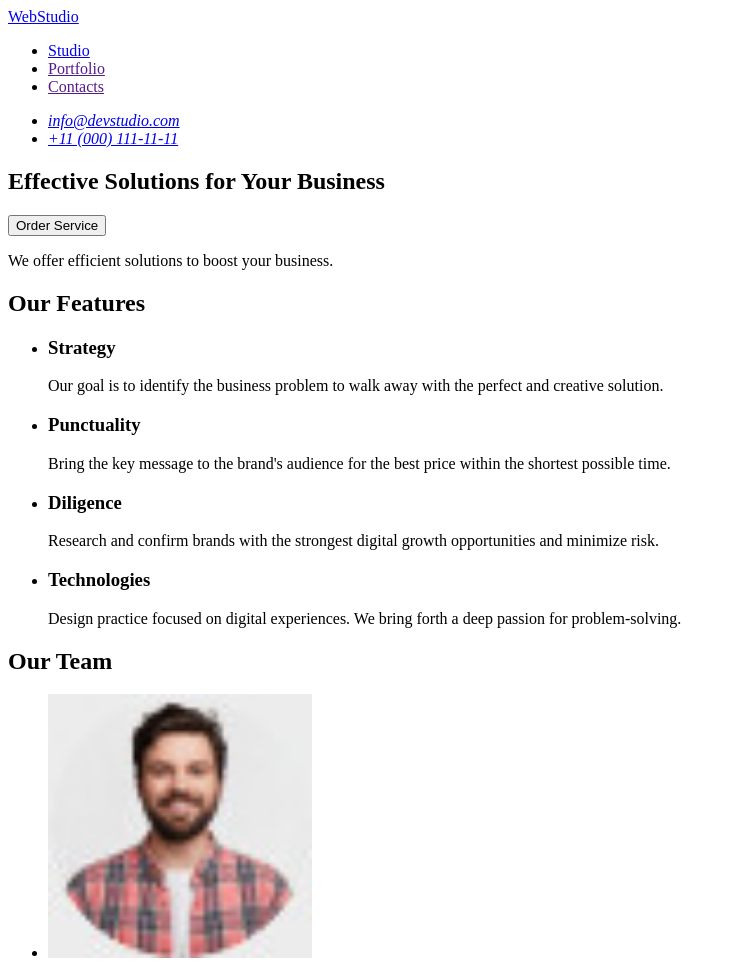
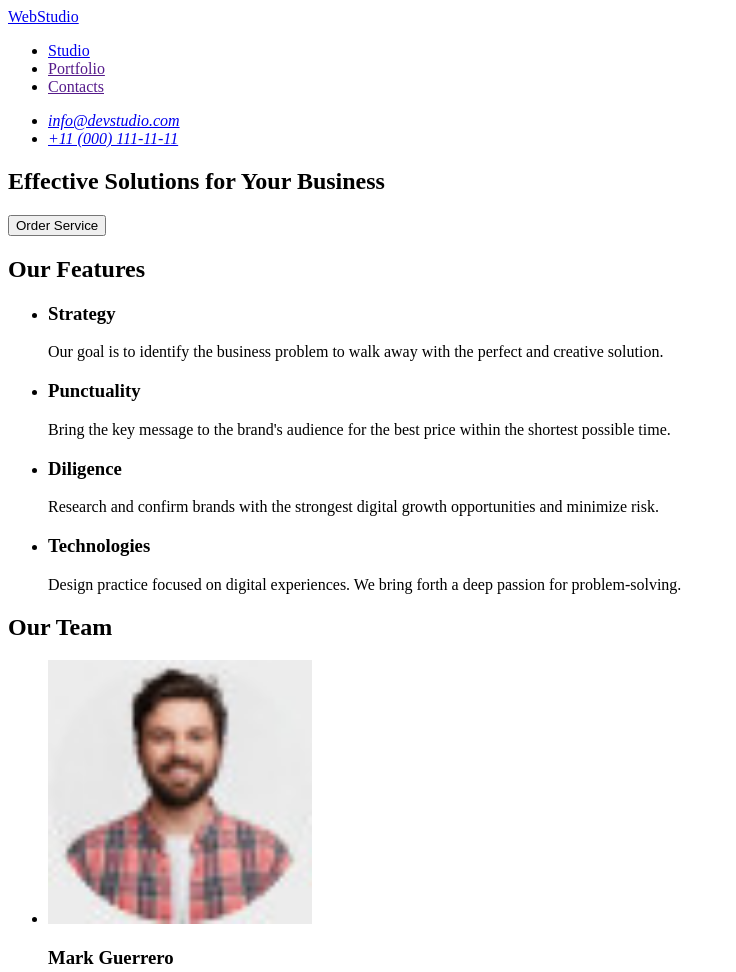
Before and after one commit to Urij84/goit-markup-hw-01, a plain HTML site: page index.html in a window 1280 px wide. Shown: the top 972 px of the page, without its empty margins (0-736 px from the left). Drawn offline with Linux system fonts and the light colour scheme.

Commit message:
fix: correct hero section children structure

```diff
--- a/index.html
+++ b/index.html
@@ -31,7 +31,6 @@
       <section>
         <h1>Effective Solutions for Your Business</h1>
         <button type="button">Order Service</button>
-        <p>We offer efficient solutions to boost your business.</p>
       </section>
 
       <!-- 2. FEATURES SECTION -->
```
